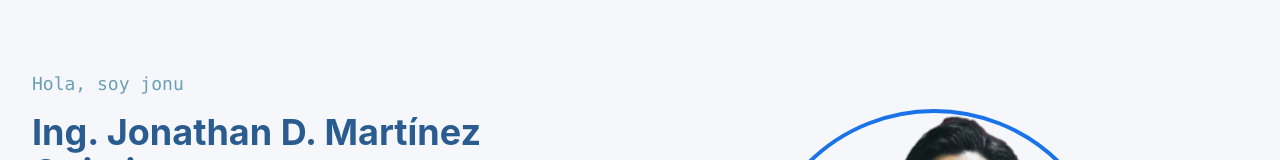
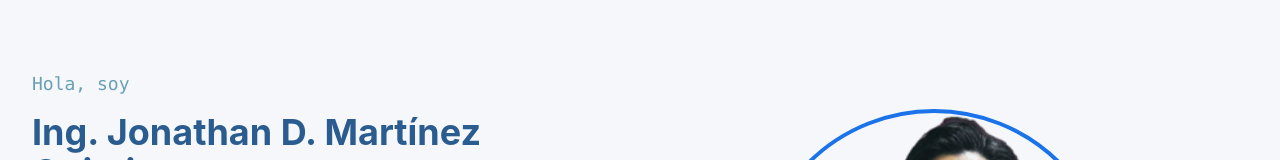
Before and after one commit to Jhony445/my-portfolio, a React (Create React App) app: page / in a window 1280 px wide. Shown: the part 162-322 px from the top of the page. Built offline with nearby package versions, Linux system fonts and the light colour scheme.

Commit message:
Cambios en titulo

```diff
--- a/src/components/Hero.jsx
+++ b/src/components/Hero.jsx
@@ -17,7 +17,7 @@ export default function Hero() {
           transition={{ duration: 0.8 }}
           className={styles.content}
         >
-          <span className={styles.greeting}>Hola, soy jonu</span>
+          <span className={styles.greeting}>Hola, soy</span>
           <h1 className={styles.title}>
             <span className={styles.nameHighlight}>
               Ing. Jonathan D. Martínez Quistian
```
